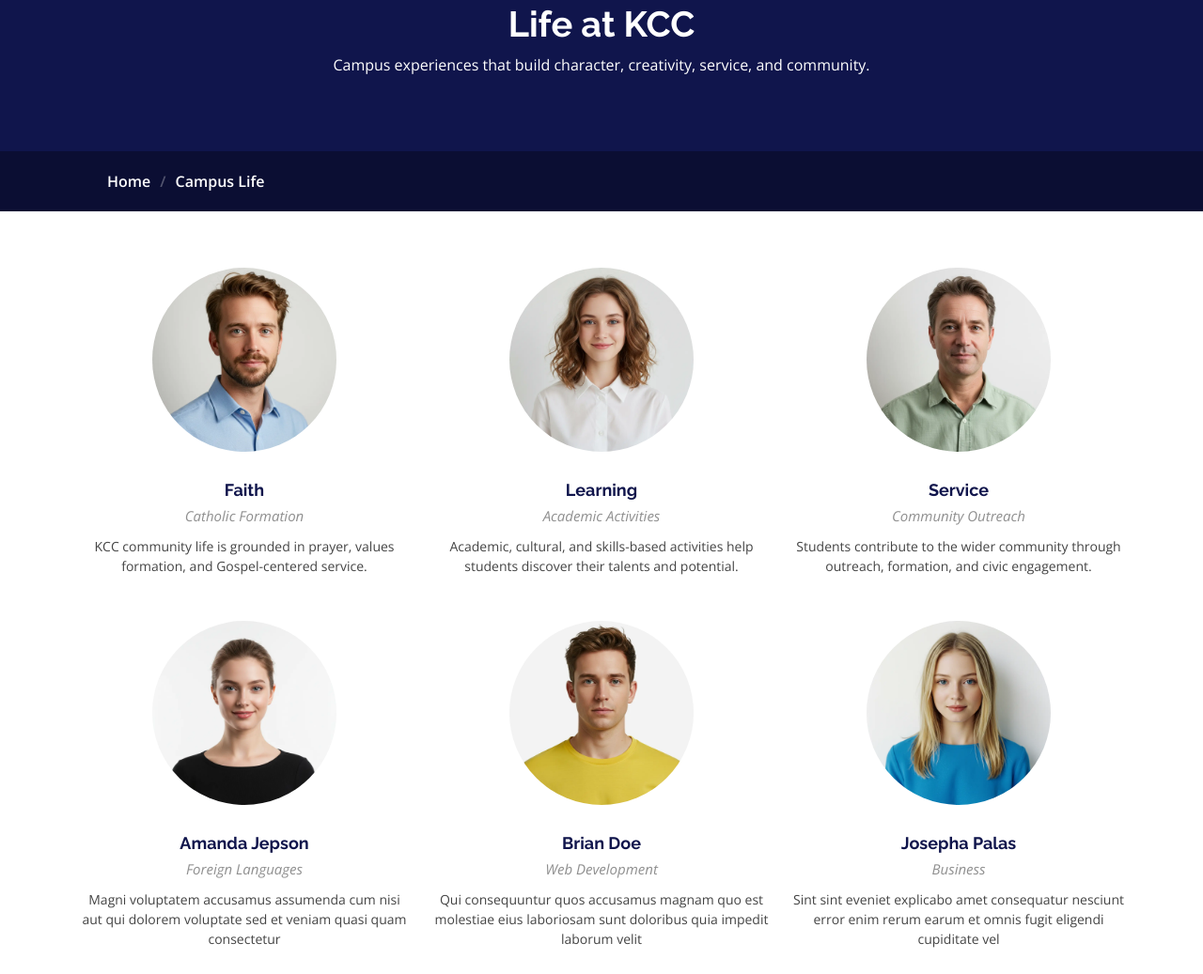
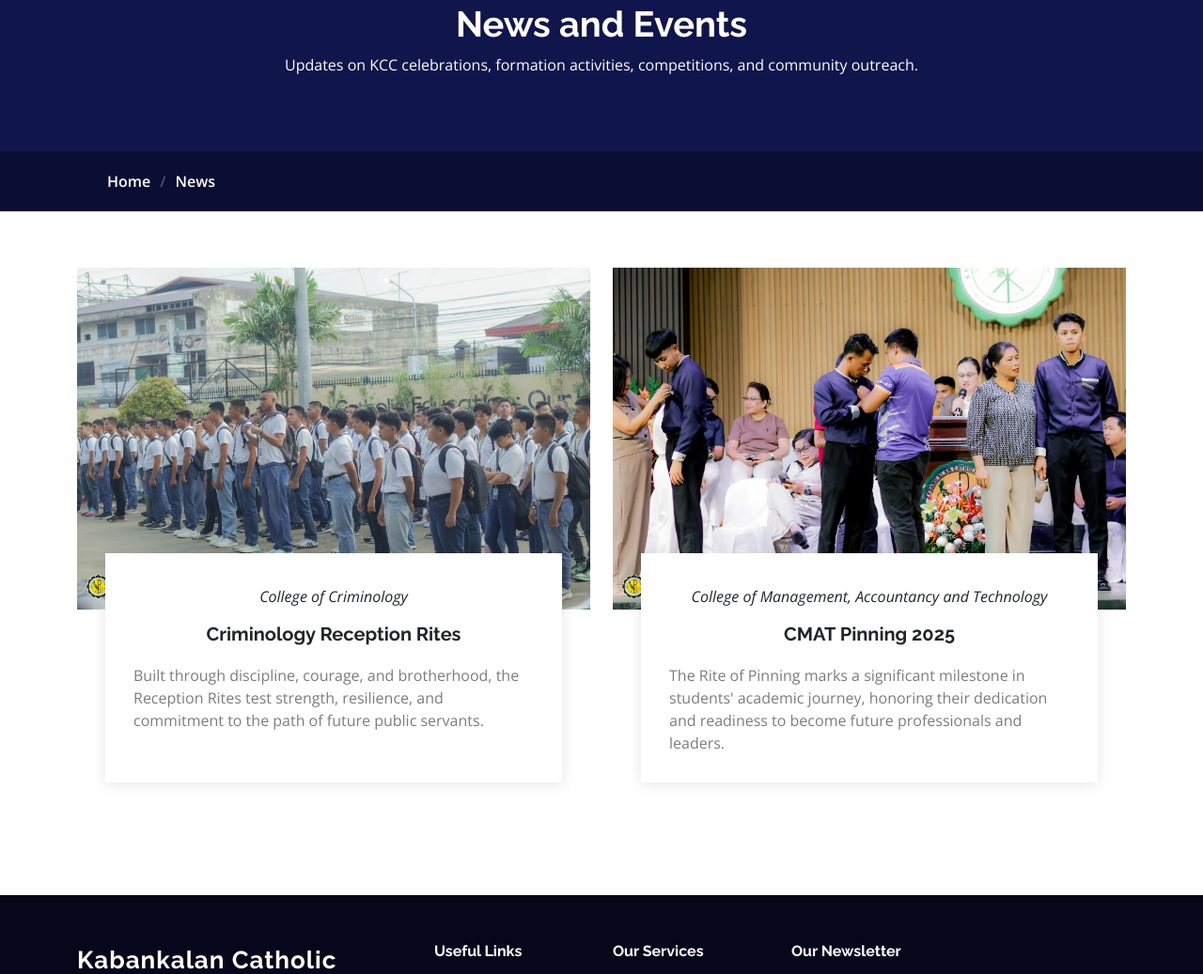
Before and after one commit to jasperbondoc/Bondoc-Project-2, a plain HTML site: page trainers.html in a window 1280 px wide. Shown: the part 180-1217 px from the top of the page at 94% size. Drawn offline with nearby package versions, Linux system fonts and the light colour scheme.

Commit message:
Convert Campus Life to KCC News and Events page

```diff
--- a/trainers.html
+++ b/trainers.html
@@ -4,7 +4,7 @@
 <head>
   <meta charset="utf-8">
   <meta content="width=device-width, initial-scale=1.0" name="viewport">
-  <title>Campus Life - Kabankalan Catholic College</title>
+  <title>News and Events - Kabankalan Catholic College</title>
   <meta name="description" content="">
   <meta name="keywords" content="">
 
@@ -51,7 +51,7 @@
           <li><a href="index.html">Home<br></a></li>
           <li><a href="about.html">About</a></li>
           <li><a href="courses.html">Academics</a></li>
-          <li><a href="trainers.html" class="active">Campus Life</a></li>
+          <li><a href="trainers.html" class="active">News</a></li>
           <li><a href="events.html">Admissions</a></li>
           <li><a href="contact.html">Contact</a></li>
         </ul>
@@ -71,8 +71,8 @@
         <div class="container">
           <div class="row d-flex justify-content-center text-center">
             <div class="col-lg-8">
-              <h1>Life at KCC</h1>
-              <p class="mb-0">Campus experiences that build character, creativity, service, and community.</p>
+              <h1>News and Events</h1>
+              <p class="mb-0">Updates on KCC celebrations, formation activities, competitions, and community outreach.</p>
             </div>
           </div>
         </div>
@@ -81,126 +81,50 @@
         <div class="container">
           <ol>
             <li><a href="index.html">Home</a></li>
-            <li class="current">Campus Life</li>
+            <li class="current">News</li>
           </ol>
         </div>
       </nav>
     </div><!-- End Page Title -->
 
-    <!-- Trainers Section -->
-    <section id="trainers" class="section trainers">
+    <!-- News Section -->
+    <section id="news" class="events section">
 
-      <div class="container">
+      <div class="container" data-aos="fade-up">
 
-        <div class="row gy-5">
+        <div class="row gy-4">
 
-          <div class="col-lg-4 col-md-6 member" data-aos="fade-up" data-aos-delay="100">
-            <div class="member-img">
-              <img src="assets/img/person/person-m-7.webp" class="img-fluid" alt="">
-              <div class="social">
-                <a href="#"><i class="bi bi-twitter-x"></i></a>
-                <a href="#"><i class="bi bi-facebook"></i></a>
-                <a href="#"><i class="bi bi-instagram"></i></a>
-                <a href="#"><i class="bi bi-linkedin"></i></a>
+          <div class="col-lg-6 d-flex align-items-stretch">
+            <article class="card w-100">
+              <div class="card-img">
+                <img src="assets/img/kcc/criminology-rites.webp" class="img-fluid" alt="Criminology Reception Rites">
               </div>
-            </div>
-            <div class="member-info text-center">
-              <h4>Faith</h4>
-              <span>Catholic Formation</span>
-              <p>KCC community life is grounded in prayer, values formation, and Gospel-centered service.</p>
-            </div>
-          </div><!-- End Team Member -->
+              <div class="card-body">
+                <p class="fst-italic text-center">College of Criminology</p>
+                <h5 class="card-title text-center">Criminology Reception Rites</h5>
+                <p class="card-text">Built through discipline, courage, and brotherhood, the Reception Rites test strength, resilience, and commitment to the path of future public servants.</p>
+              </div>
+            </article>
+          </div>
 
-          <div class="col-lg-4 col-md-6 member" data-aos="fade-up" data-aos-delay="200">
-            <div class="member-img">
-              <img src="assets/img/person/person-f-8.webp" class="img-fluid" alt="">
-              <div class="social">
-                <a href="#"><i class="bi bi-twitter-x"></i></a>
-                <a href="#"><i class="bi bi-facebook"></i></a>
-                <a href="#"><i class="bi bi-instagram"></i></a>
-                <a href="#"><i class="bi bi-linkedin"></i></a>
+          <div class="col-lg-6 d-flex align-items-stretch">
+            <article class="card w-100">
+              <div class="card-img">
+                <img src="assets/img/kcc/cmat-pinning.webp" class="img-fluid" alt="CMAT Pinning 2025">
               </div>
-            </div>
-            <div class="member-info text-center">
-              <h4>Learning</h4>
-              <span>Academic Activities</span>
-              <p>Academic, cultural, and skills-based activities help students discover their talents and potential.</p>
-            </div>
-          </div><!-- End Team Member -->
-
-          <div class="col-lg-4 col-md-6 member" data-aos="fade-up" data-aos-delay="300">
-            <div class="member-img">
-              <img src="assets/img/person/person-m-6.webp" class="img-fluid" alt="">
-              <div class="social">
-                <a href="#"><i class="bi bi-twitter-x"></i></a>
-                <a href="#"><i class="bi bi-facebook"></i></a>
-                <a href="#"><i class="bi bi-instagram"></i></a>
-                <a href="#"><i class="bi bi-linkedin"></i></a>
+              <div class="card-body">
+                <p class="fst-italic text-center">College of Management, Accountancy and Technology</p>
+                <h5 class="card-title text-center">CMAT Pinning 2025</h5>
+                <p class="card-text">The Rite of Pinning marks a significant milestone in students' academic journey, honoring their dedication and readiness to become future professionals and leaders.</p>
               </div>
-            </div>
-            <div class="member-info text-center">
-              <h4>Service</h4>
-              <span>Community Outreach</span>
-              <p>Students contribute to the wider community through outreach, formation, and civic engagement.</p>
-            </div>
-          </div><!-- End Team Member -->
-
-          <div class="col-lg-4 col-md-6 member" data-aos="fade-up" data-aos-delay="400">
-            <div class="member-img">
-              <img src="assets/img/person/person-f-4.webp" class="img-fluid" alt="">
-              <div class="social">
-                <a href="#"><i class="bi bi-twitter-x"></i></a>
-                <a href="#"><i class="bi bi-facebook"></i></a>
-                <a href="#"><i class="bi bi-instagram"></i></a>
-                <a href="#"><i class="bi bi-linkedin"></i></a>
-              </div>
-            </div>
-            <div class="member-info text-center">
-              <h4>Amanda Jepson</h4>
-              <span>Foreign Languages</span>
-              <p>Magni voluptatem accusamus assumenda cum nisi aut qui dolorem voluptate sed et veniam quasi quam consectetur</p>
-            </div>
-          </div><!-- End Team Member -->
-
-          <div class="col-lg-4 col-md-6 member" data-aos="fade-up" data-aos-delay="500">
-            <div class="member-img">
-              <img src="assets/img/person/person-m-12.webp" class="img-fluid" alt="">
-              <div class="social">
-                <a href="#"><i class="bi bi-twitter-x"></i></a>
-                <a href="#"><i class="bi bi-facebook"></i></a>
-                <a href="#"><i class="bi bi-instagram"></i></a>
-                <a href="#"><i class="bi bi-linkedin"></i></a>
-              </div>
-            </div>
-            <div class="member-info text-center">
-              <h4>Brian Doe</h4>
-              <span>Web Development<br></span>
-              <p>Qui consequuntur quos accusamus magnam quo est molestiae eius laboriosam sunt doloribus quia impedit laborum velit</p>
-            </div>
-          </div><!-- End Team Member -->
-
-          <div class="col-lg-4 col-md-6 member" data-aos="fade-up" data-aos-delay="600">
-            <div class="member-img">
-              <img src="assets/img/person/person-f-9.webp" class="img-fluid" alt="">
-              <div class="social">
-                <a href="#"><i class="bi bi-twitter-x"></i></a>
-                <a href="#"><i class="bi bi-facebook"></i></a>
-                <a href="#"><i class="bi bi-instagram"></i></a>
-                <a href="#"><i class="bi bi-linkedin"></i></a>
-              </div>
-            </div>
-            <div class="member-info text-center">
-              <h4>Josepha Palas</h4>
-              <span>Business</span>
-              <p>Sint sint eveniet explicabo amet consequatur nesciunt error enim rerum earum et omnis fugit eligendi cupiditate vel</p>
-            </div>
-          </div><!-- End Team Member -->
+            </article>
+          </div>
 
         </div>
 
       </div>
 
-    </section><!-- /Trainers Section -->
+    </section><!-- /News Section -->
 
   </main>
 
```
Also changed, not shown: about.html (+1 -1 lines), contact.html (+1 -1 lines), course-details.html (+1 -1 lines), courses.html (+1 -1 lines), events.html (+1 -1 lines), index.html (+1 -1 lines), starter-page.html (+1 -1 lines).
